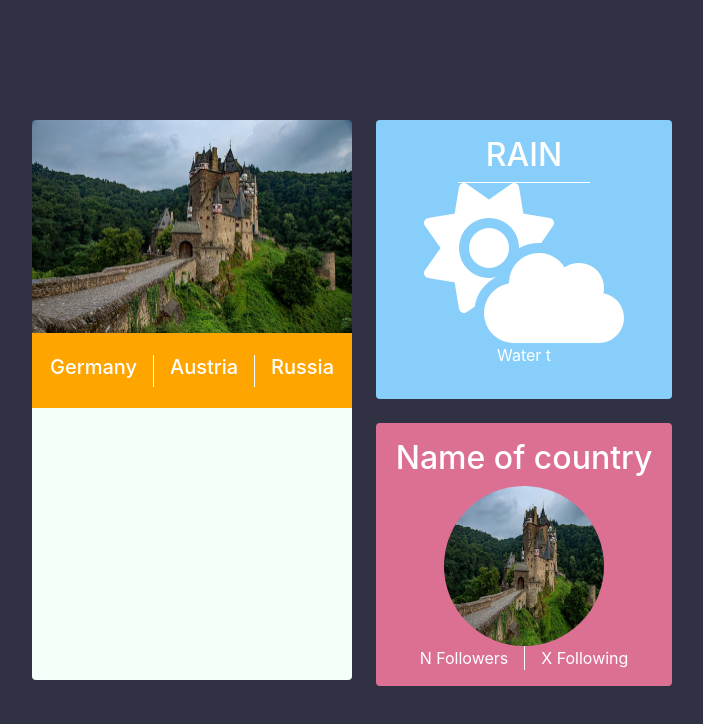
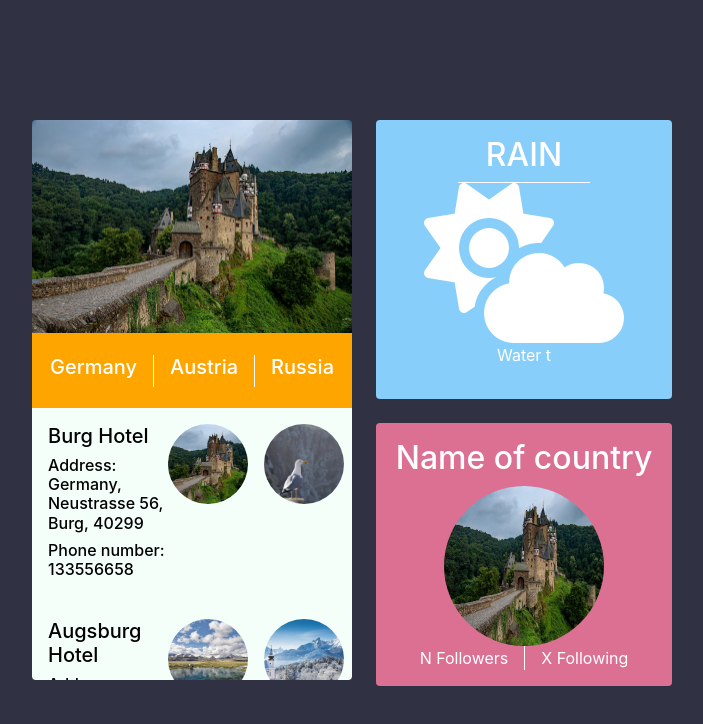
Before and after one commit to nchueva/angularCourse, an Angular app: page / in a window 1280 px wide. Shown: the top 724 px of the page, without its empty margins (288-991 px from the left). Built offline with nearby package versions, Linux system fonts and the light colour scheme.

Commit message:
add hotels, add click event WIP

```diff
--- a/src/app/app.component.ts
+++ b/src/app/app.component.ts
@@ -6,68 +6,8 @@ import { Component, OnInit } from '@angular/core';
   styleUrls: ['./app.component.css']
 })
 export class AppComponent {
-  title = 'angularCourse';
+  public title = 'angularCourse';
 
 constructor() { }
 
-  public getHotels() {
-    const hotels = [
-      {
-        img: 'burg-eltz.jpg',
-        address: 'Germany, Neustrasse 56, Burg, 40299',
-        phone: 133556658, // дополнительно задание pipe для форматирования
-        weather: {
-          title: 'Rain with sun',
-          icon: 'fa-cloud-sun',
-          water: 19,
-          temperature: 20,
-        },
-        social_info: {
-          title: 'Burg Hotel',
-          img: 'cap-de-formentor.jpg',
-          followers: 5000,
-          following: 100
-        },
-      },
-      {
-        img: 'tajikistan.jpg',
-        address: 'Germany, Somestreet 98, Augsburg, 60589',
-        phone: 2548785157, // дополнительно задание pipe для форматирования
-        weather: {
-          title: 'Sunny',
-          icon: 'fa-sun',
-          water: 10,
-          temperature: 15,
-        },
-        social_info: {
-          title: 'Augsburg Hotel',
-          img: 'winter.jpg',
-          followers: 1259,
-          following: 5000
-        },
-      },
-    ];
-
-    return hotels;
-
-  }
 }
-
-export interface Hotels {
-  img: string;
-  address: string;
-  phone: number; // дополнительно задание pipe для форматирования
-  weather: {
-    title: string,
-    icon: string,
-    water: number,
-    temperature: number
-  };
-  social_info: {
-    title: string,
-    img: string,
-    followers: number,
-    following: number
-  };
-  type: string;
-}
--- a/src/app/widget-main/widget-main.component.css
+++ b/src/app/widget-main/widget-main.component.css
@@ -15,4 +15,12 @@ object-fit: cover;
   display: flex;
   flex-grow: 1;
   background-color: mintcream;
+  color: black;
 }
+
+.hotels img {
+    width: 5rem;
+    height: 5rem;
+    border-radius: 50%;
+    margin-right: 1rem;
+}
--- a/src/app/widget-main/widget-main.component.html
+++ b/src/app/widget-main/widget-main.component.html
@@ -1,8 +1,35 @@
-<img src="./assets/images/burg-eltz.jpg" alt="" />
+<img [src]="firstImg" alt="" />
 <div class="w-100 countries d-flex align-items-center justify-content-center">
   <div class="px-3 border-right border-white">
-    <h5>Germany</h5></div>
-  <div class="px-3 border-right border-white"><h5>Austria</h5></div>
-  <div class="px-3"><h5>Russia</h5></div>
+    <h5>Germany</h5>
+  </div>
+  <div class="px-3 border-right border-white">
+    <h5>Austria</h5>
+  </div>
+  <div class="px-3">
+    <h5>Russia</h5>
+  </div>
 </div>
-<div class="hotels overflow-auto"></div>
+<div class="hotels d-flex flex-column overflow-auto">
+  <div *ngFor="let hotel of hotels" class="w-100 d-flex p-3">
+
+    <div class="w-50 d-felx flex-column">
+      <h5>{{hotel.social_info.title}}</h5>
+      <h6>Address: {{hotel.address}}</h6>
+      <h6>Phone number: {{hotel.phone}}</h6>
+
+    </div>
+
+    <div class="w-50 d-flex justify-content-center">
+      <div (click)="changeImgs(hotel.img, hotel.social_info.img)">
+        <img [src]="tempUrl + hotel.img" alt="" />
+      </div>
+
+      <div (click)="changeImgs(hotel.img, hotel.social_info.img)">
+        <img [src]="tempUrl + hotel.social_info.img" alt="" />
+      </div>
+    </div>
+
+    <hr />
+  </div>
+</div>
--- a/src/app/widget-main/widget-main.component.ts
+++ b/src/app/widget-main/widget-main.component.ts
@@ -8,11 +8,80 @@ import { Component, OnInit } from '@angular/core';
 })
 
 
-export class WidgetMainComponent implements OnInit {
+export class WidgetMainComponent {
+
+  public hotels = [
+    {
+      img: 'burg-eltz.jpg',
+      address: 'Germany, Neustrasse 56, Burg, 40299',
+      phone: 133556658, // дополнительно задание pipe для форматирования
+      weather: {
+        title: 'Rain with sun',
+        icon: 'fa-cloud-sun',
+        water: 19,
+        temperature: 20,
+      },
+      social_info: {
+        title: 'Burg Hotel',
+        img: 'cap-de-formentor.jpg',
+        followers: 5000,
+        following: 100
+      },
+    },
+    {
+      img: 'tajikistan.jpg',
+      address: 'Germany, Somestreet 98, Augsburg, 60589',
+      phone: 2548785157, // дополнительно задание pipe для форматирования
+      weather: {
+        title: 'Sunny',
+        icon: 'fa-sun',
+        water: 10,
+        temperature: 15,
+      },
+      social_info: {
+        title: 'Augsburg Hotel',
+        img: 'winter.jpg',
+        followers: 1259,
+        following: 5000
+      },
+    },
+  ];
+
+  public tempUrl = './assets/images/';
+  public firstImg: string = './assets/images/' + this.hotels[0].img;
+  public secondImageUrlOutput: string;
 
   constructor() { }
 
-  ngOnInit() {
+  public changeImgs(firstImgUrl: string, secondImgUrl: string) {
+    this.firstImg = this.tempUrl + firstImgUrl;
+
+    this.secondImageUrlOutput = this.tempUrl + secondImgUrl;
+
+    return;
   }
 
+
 }
+
+
+export interface Hotel {
+  img: string;
+  address: string;
+  phone: number; // дополнительно задание pipe для форматирования
+  weather: {
+    title: string,
+    icon: string,
+    water: number,
+    temperature: number
+  };
+  social_info: {
+    title: string,
+    img: string,
+    followers: number,
+    following: number
+  };
+  type: string;
+}
+
+interface Hotels extends Array<Hotel> { }
```
